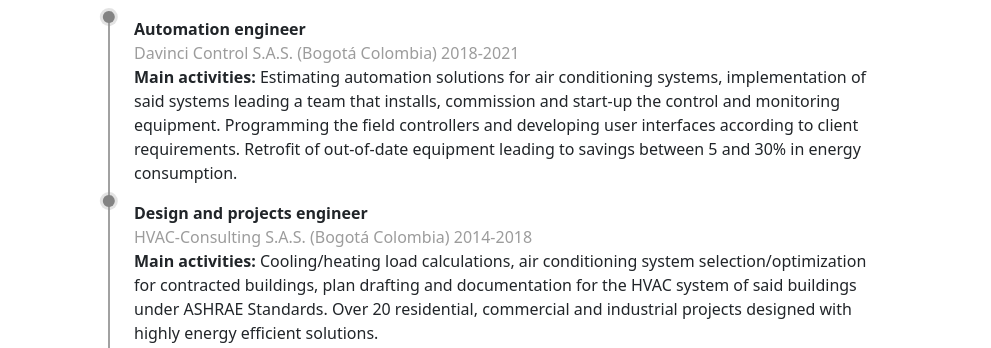
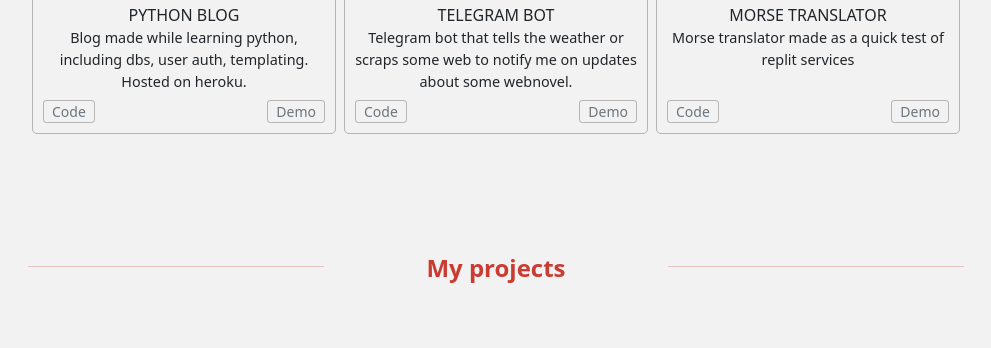
Before and after one commit to ivanbaug/portfolio-flask, a Flask app: page / in a window 1280 px wide. Shown: the part 1265-1613 px from the top of the page, without its empty margins (144-1135 px from the left). Run offline with Flask 2, Linux system fonts and the light colour scheme.

Commit message:
improve projects section

```diff
--- a/project/static/css/styles.css
+++ b/project/static/css/styles.css
@@ -174,8 +174,43 @@ span.carousel-control-prev-icon {
 }
 
 .prj-container{
-  grid-template-columns: repeat(3,1fr);
+  /* grid-template-columns: repeat(3,1fr); */
+  grid-auto-rows: 1fr;
 }
-.test-card {
-  background-color: #444;
+.prj-card {
+  border-radius: 5px;
+
+  border: 1px solid rgba(0, 0, 0, 0.25);
+  padding: 10px;
+  height: 100%;
 }
+.prj-card img{
+  height: 215px;
+  /* width: auto; */
+}
+
+.prj-card-title{
+  font-size: 1rem;
+  font-weight: 400;
+  text-transform: uppercase;
+}
+.prj-card-description{
+  font-size: 0.9rem;
+  font-weight: 300;
+}
+
+.prj-button-container{
+  display: flex;
+  justify-content: space-between;
+
+}
+.prj-button{
+  background-color: #2c2f3e;
+  width: 50px;
+  height: 20px;
+
+}
+
+.btn-outline-secondary{
+  border: 1px solid rgba(0, 0, 0, 0.25);
+}
--- a/project/static/data/test_data.json
+++ b/project/static/data/test_data.json
@@ -3,7 +3,7 @@
     {
       "title":"Bluetooth Robot",
       "description":"Bluetooth controlled robot with a working prototype. Wrote the code for both the microcontroller and the android app.",
-      "img_url":"https://ivanotes.s3.amazonaws.com/img/0028-btrobot.png",
+      "img_url":"https://ivanotes.s3.amazonaws.com/img/0047-pf-btrobot.png",
       "prj_url":"https://github.com/ivanbaug/bt-rbot",
       "stack":"java, c++"
     },
--- a/project/templates/index.html
+++ b/project/templates/index.html
@@ -77,7 +77,7 @@
 
   </div>
   <!-- Projects section begins here -->
-  <!-- <div class="container-fluid pt-5 pb-5 alt-color" id="projects">
+  <div class="container-fluid pt-5 pb-5 alt-color" id="projects">
     <div class="container">
       <div class="row pb-5">
         <div class="col-lg-4 col-md-3 subtitle2">
@@ -92,23 +92,21 @@
         <div class="container text-center my-3">
 
           <div class="row mx-auto my-auto justify-content-center position-relative
-          row-cols-xs-1 row-cols-sm-2 row-cols-md-3">
-            <div class="col test-card" style="border: solid 1px red;">gf</div>
-            <div class="col test-card" style="border: solid 1px red;">fgf</div>
-            <div class="col test-card" style="border: solid 1px red;">gf</div>
-            <div class="col test-card" style="border: solid 1px red;">fgf</div>
-            <div class="col test-card" style="border: solid 1px red;">gf</div>
-            <div class="col test-card" style="border: solid 1px red;">fgf</div>
-            <div class="col test-card" style="border: solid 1px red;">gf</div>
-            <div class="col test-card" style="border: solid 1px red;">fgf</div>
+          row-cols-1 row-cols-sm-2 row-cols-md-3 prj-container">
+            {% from 'macros.html' import my_test as my_test %}
+            {% for i in range(data.projects|length) %}
+            {{my_test(data.projects[i])}}
+          {% endfor %}
+
+
 
           </div>
         </div>
       </div>
     </div>
-  </div> -->
+  </div>
 
-  <div class="container-fluid pt-5 pb-5 alt-color" id="projects">
+  <div class="container-fluid pt-5 pb-5 alt-color" id="projectss">
     <div class="container">
       <div class="row pb-5">
         <div class="col-lg-4 col-md-3 subtitle2">
--- a/project/templates/macros.html
+++ b/project/templates/macros.html
@@ -45,3 +45,17 @@
   </div>
 </div>
 {%- endmacro %}
+{% macro my_test(prj) -%}
+<div class="col p-1" >
+  <article class="prj-card d-flex flex-column">
+    <img src="{{prj.img_url}}" alt="{{prj.title}}" >
+    <div class="prj-card-title mt-1">{{prj.title}}</div>
+    <div class="prj-card-description ">{{prj.description}}</div>
+    <div class="flex-grow-1"></div>
+    <div class="prj-button-container mt-2">
+      <a type="button" href="{{prj.prj_url}}" class="btn btn-sm btn-outline-secondary py-0">Code</a>
+      <a type="button" href="{{prj.prj_url}}" class="btn btn-sm btn-outline-secondary py-0">Demo</a>
+    </div>
+  </article>
+</div>
+{%- endmacro %}
```
